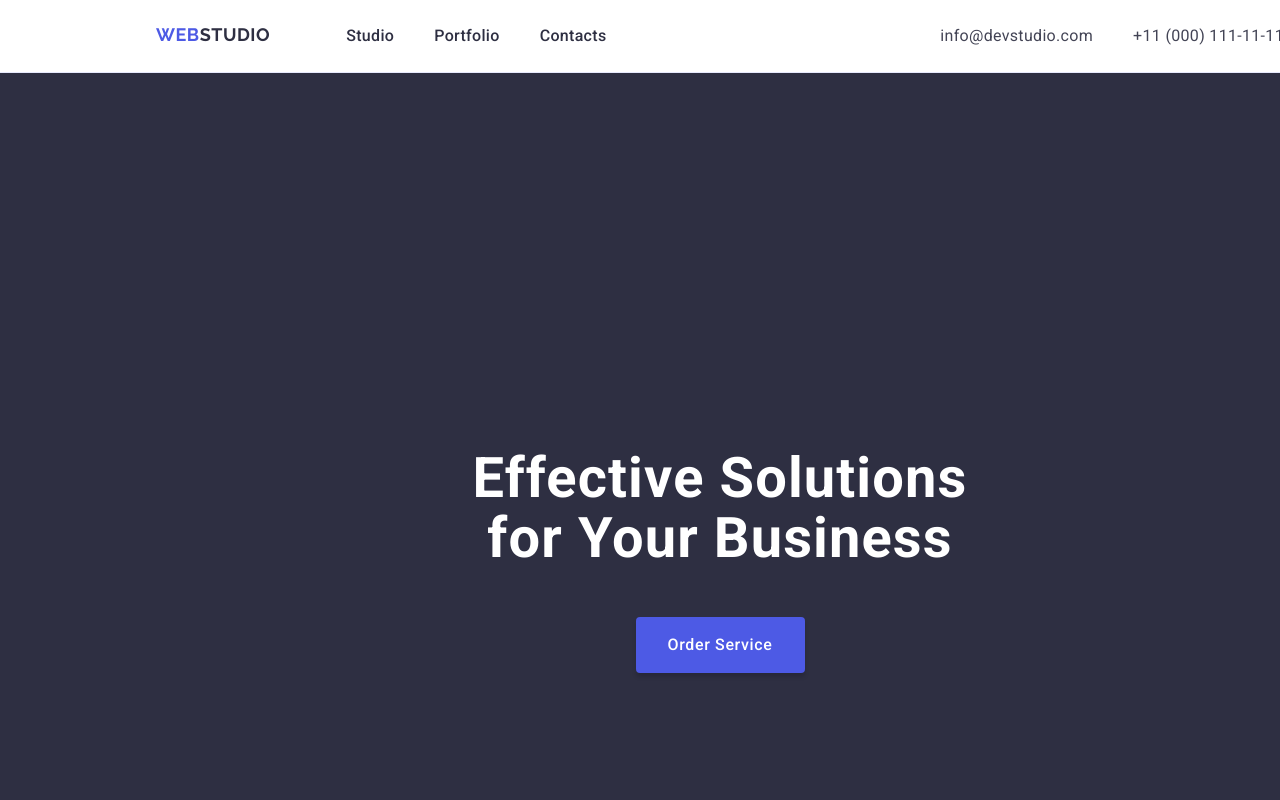
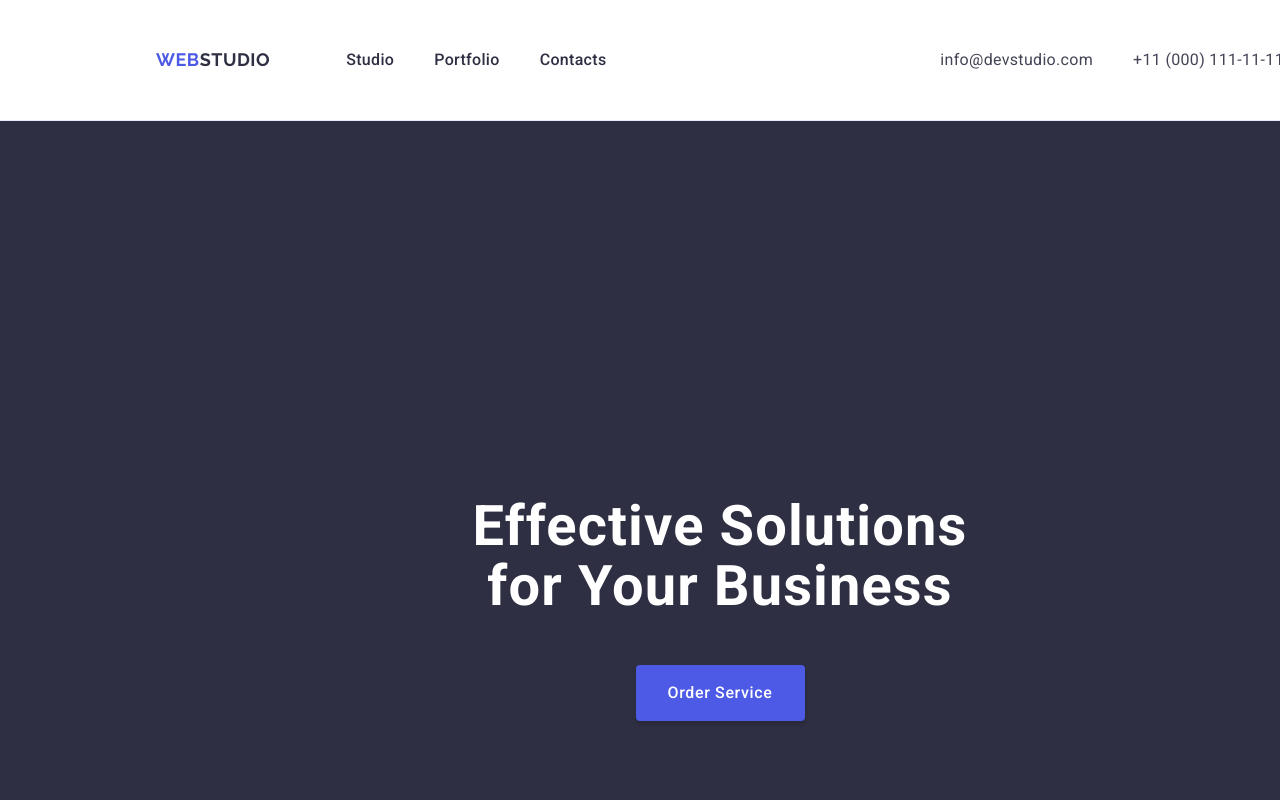
Before and after one commit to olegusanet87/goit-markup-hw-03, a plain HTML site: page index.html in a window 1280 px wide. Shown: the top 800 px of the page. Drawn offline with nearby package versions, Linux system fonts and the light colour scheme.

Commit message:
correct header

```diff
--- a/css/style.css
+++ b/css/style.css
@@ -105,12 +105,17 @@ img {
 
 .main-nav {
 	display: flex;
+	align-items: center;
 
 }
 
 .menu {
 	display: flex;
 	gap: 40px;
+}
+
+.menu-item {
+	padding: 24px 0;
 }
 
 .menu-item:last-child {
@@ -166,6 +171,10 @@ img {
 .address-list {
 	display: flex;
 	column-gap: 40px;
+}
+
+.address-list-item {
+	padding: 24px 0;
 }
 
 .address-list-item:last-child {
--- a/index.html
+++ b/index.html
@@ -20,8 +20,8 @@
 
   <body>
     <header class="page-header">
-      <div class="container">
-        <div class="nav-container">
+
+        <div class="nav-container container">
           <nav class="main-nav">
             <a href="./index.html" class="logo"
               >Web<span class="logo-span">Studio</span></a
@@ -52,7 +52,7 @@
               </li>
             </ul>
           </address>
-        </div>
+
       </div>
     </header>
 
```
